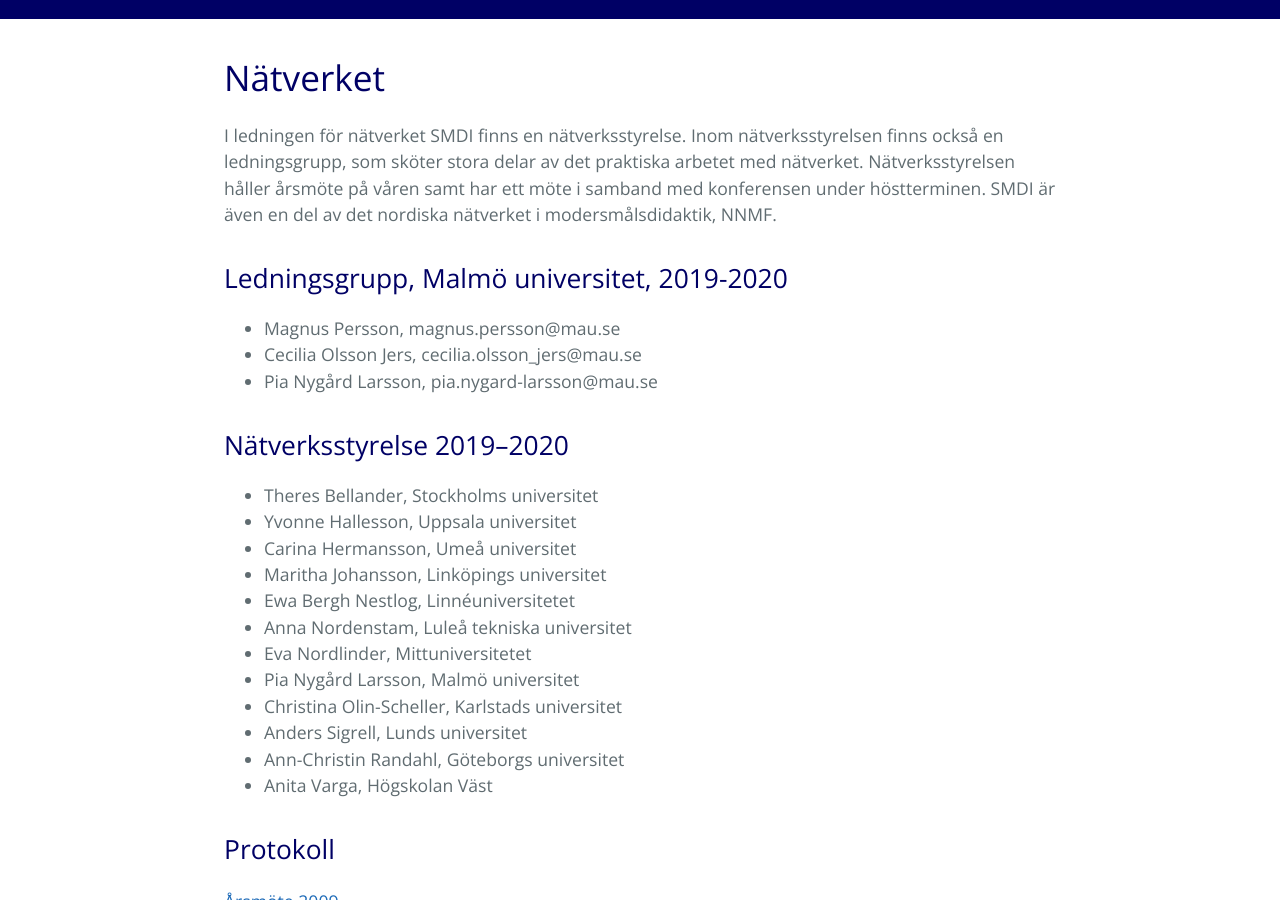
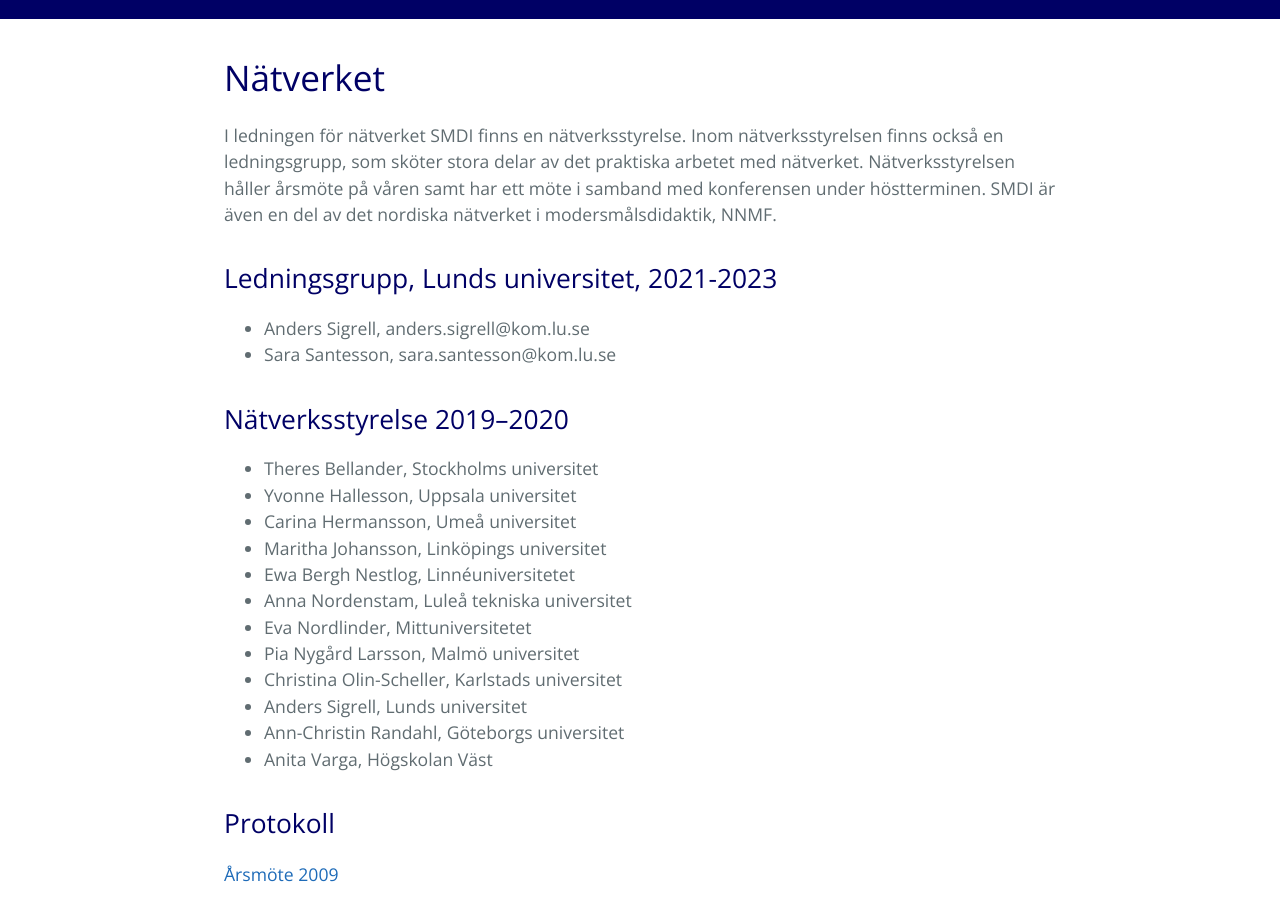
Before and after one commit to smdihemsida/smdihemsida.github.io, a Jekyll site: the page built from nätverket.md, in a window 1280 px wide and 900 px high, scrolled down 503 px. Built offline with Jekyll 4.4.1, drawn with Linux system fonts in a browser that asks for light colours; our own code applies the rules of GitHub Pages for plain Markdown files.

Commit message:
Update nätverket.md

```diff
--- a/nätverket.md
+++ b/nätverket.md
@@ -6,11 +6,10 @@ layout: pages
 
 I ledningen för nätverket SMDI finns en nätverksstyrelse. Inom nätverksstyrelsen finns också en ledningsgrupp, som sköter stora delar av det praktiska arbetet med nätverket. Nätverksstyrelsen håller årsmöte på våren samt har ett möte i samband med konferensen under höstterminen. SMDI är även en del av det nordiska nätverket i modersmålsdidaktik, NNMF.
 
-## Ledningsgrupp, Malmö universitet, 2019-2020
+## Ledningsgrupp, Lunds universitet, 2021-2023
 
-* Magnus Persson, magnus.persson@mau.se
-* Cecilia Olsson Jers, cecilia.olsson_jers@mau.se
-* Pia Nygård Larsson, pia.nygard-larsson@mau.se
+* Anders Sigrell, anders.sigrell@kom.lu.se
+* Sara Santesson, sara.santesson@kom.lu.se
 
 ## Nätverksstyrelse 2019–2020
 
```
